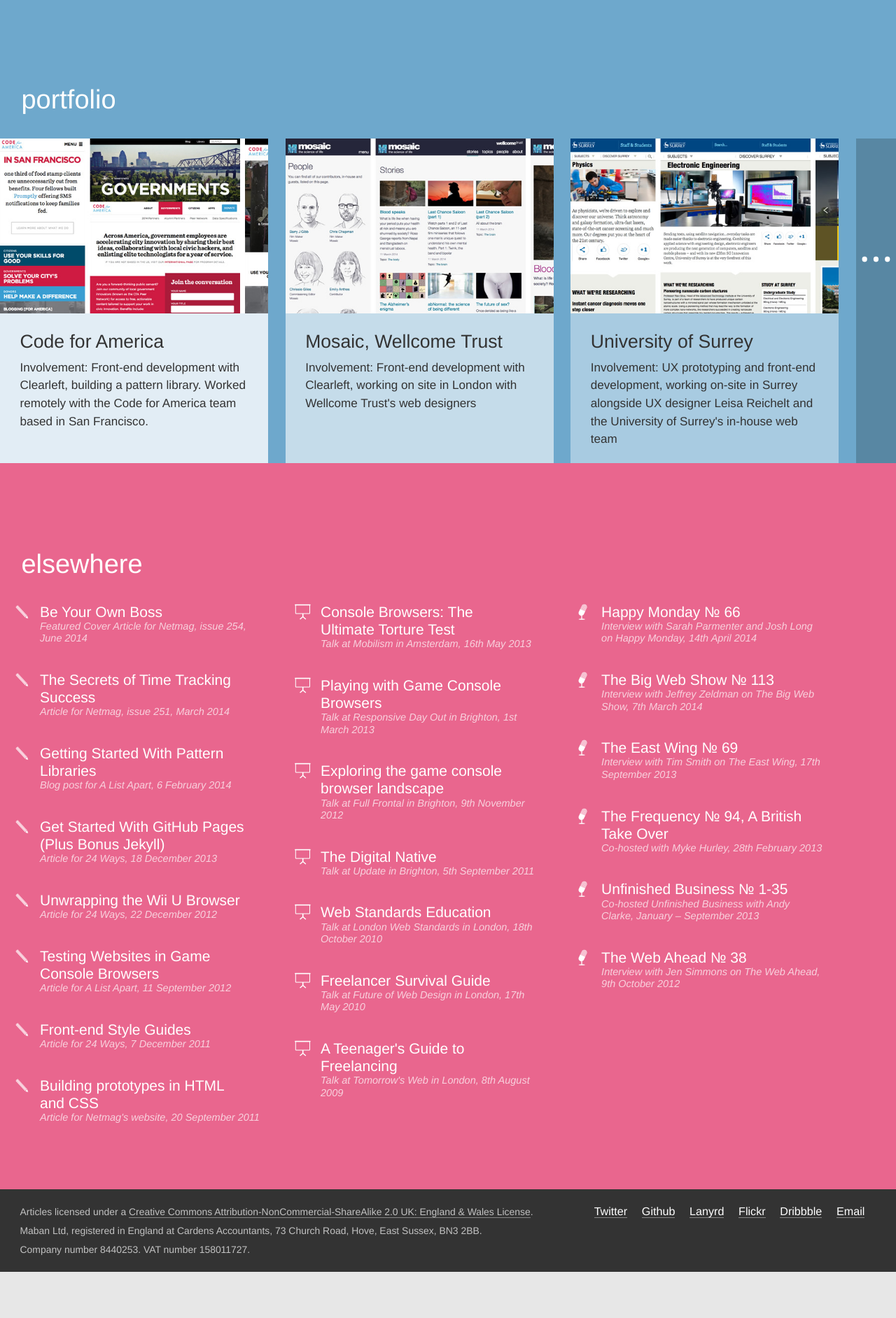
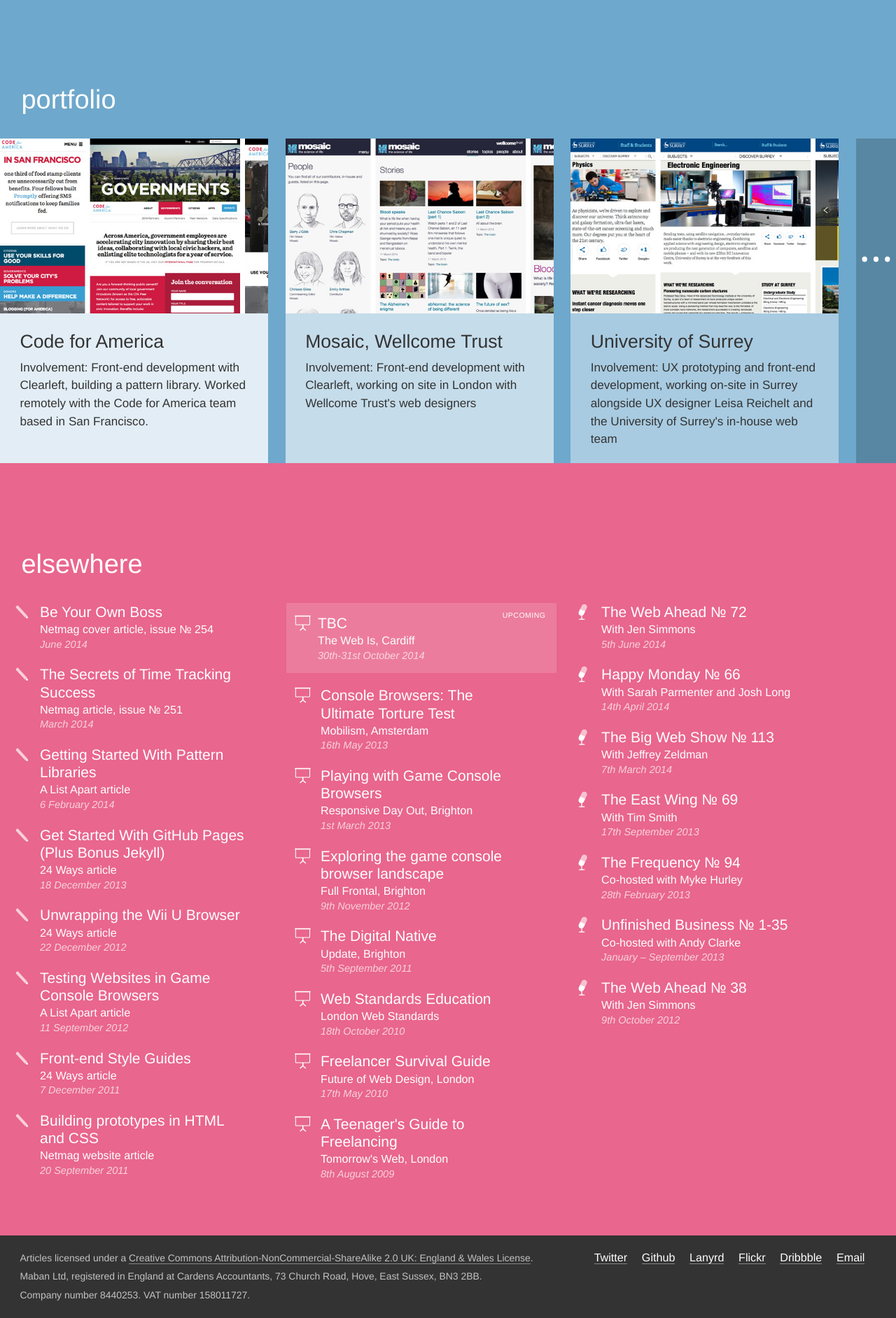
Before and after one commit to maban/maban, a Jekyll site: the page built from index.html, in a window 1280 px wide. Shown: the part 1355-3239 px from the top of the page at 70% size. Built offline with Jekyll 4.4.1, drawn with Linux system fonts in a browser that asks for light colours; before the commit the page ends 3173 px from its top, so only the background shows below that.

Commit message:
Add links to elsewhere section. New highlight style

```diff
--- a/index.html
+++ b/index.html
@@ -125,49 +125,57 @@ slug: home
         <li>
           <a class="link-type-article" href="http://www.myfavouritemagazines.co.uk/design/net-magazine-back-issues/net-june-14-issue-254/">
             <h3>Be Your Own Boss</h3>
-            <p>Featured Cover Article for Netmag, issue 254, June 2014</p>
+            <h4>Netmag cover article, issue № 254</h4>
+            <p>June 2014</p>
           </a>
         </li>
         <li>
           <a class="link-type-article" href="http://www.myfavouritemagazines.co.uk/design/net-magazine-back-issues/net-march-14-issue-251/">
               <h3>The Secrets of Time Tracking Success</h3>
-              <p>Article for Netmag, issue 251, March 2014</p>
+              <h4>Netmag article, issue № 251</h4>
+              <p>March 2014</p>
           </a>
         </li>
         <li>
           <a class="link-type-article" href="http://alistapart.com/blog/post/getting-started-with-pattern-libraries">
               <h3>Getting Started With Pattern Libraries</h3>
-              <p>Blog post for A List Apart, 6 February 2014</p>
+              <h4>A List Apart article</h4>
+              <p>6 February 2014</p>
           </a>
         </li>
         <li>
           <a class="link-type-article" href="http://24ways.org/2013/get-started-with-github-pages/">
               <h3>Get Started With GitHub Pages (Plus Bonus Jekyll)</h3>
-              <p>Article for 24 Ways, 18 December 2013</p>
+              <h4>24 Ways article</h4>
+              <p>18 December 2013</p>
           </a>
         </li>
         <li>
           <a class="link-type-article" href="http://24ways.org/2012/unwrapping-the-wii-u-browser/">
               <h3>Unwrapping the Wii U Browser</h3>
-              <p>Article for 24 Ways, 22 December 2012</p>
+              <h4>24 Ways article</h4>
+              <p>22 December 2012</p>
           </a>
         </li>
         <li>
          <a class="link-type-article" href="http://alistapart.com/article/testing-websites-in-game-console-browsers">
              <h3>Testing Websites in Game Console Browsers</h3>
-             <p>Article for A List Apart, 11 September 2012</p>
+             <h4>A List Apart article</h4>
+             <p>11 September 2012</p>
          </a>
         </li>
         <li>
          <a class="link-type-article" href="http://24ways.org/2011/front-end-style-guides/">
              <h3>Front-end Style Guides</h3>
-             <p>Article for 24 Ways, 7 December 2011</p>
+             <h4>24 Ways article</h4>
+             <p>7 December 2011</p>
          </a>
         </li>
         <li>
           <a class="link-type-article" href="http://www.creativebloq.com/web-design/building-prototypes-html-and-css-9134572">
               <h3>Building prototypes in HTML and CSS</h3>
-              <p>Article for Netmag's website, 20 September 2011</p>
+              <h4>Netmag website article</h4>
+              <p>20 September 2011</p>
           </a>
         </li>
     </ol>
@@ -178,46 +186,61 @@ slug: home
 
     <h3 class="heading-subsection">Talks</h3>
     <ol class="list ">
+        <li class="highlight">
+          <a class="link-type-talk" href="http://lanyrd.com/2014/thewebis/">
+              <h3>TBC</h3>
+              <h4 class="highlight-label">Upcoming</h4>
+              <h4>The Web Is, Cardiff</h4>
+              <p>30th-31st October 2014</p>
+          </a>
+        </li>
         <li>
           <a class="link-type-talk" href="http://lanyrd.com/2013/mobilism/scfxhz/">
               <h3>Console Browsers: The Ultimate Torture Test</h3>
-              <p>Talk at Mobilism in Amsterdam, 16th May 2013</p>
+              <h4>Mobilism, Amsterdam</h4>
+              <p>16th May 2013</p>
           </a>
         </li>
         <li>
           <a class="link-type-talk" href="http://lanyrd.com/2013/responsiveconf/scdtfw/">
               <h3>Playing with Game Console Browsers</h3>
-              <p>Talk at Responsive Day Out in Brighton, 1st March 2013</p>
+              <h4>Responsive Day Out, Brighton</h4>
+              <p>1st March 2013</p>
           </a>
         </li>
         <li>
           <a class="link-type-talk" href="http://lanyrd.com/2012/full-frontal/sztqf/">
               <h3>Exploring the game console browser landscape</h3>
-              <p>Talk at Full Frontal in Brighton, 9th November 2012</p>
+              <h4>Full Frontal, Brighton</h4>
+              <p>9th November 2012</p>
           </a>
         </li>
         <li>
           <a class="link-type-talk" href="http://lanyrd.com/2011/updateconf/sggxw/">
               <h3>The Digital Native</h3>
-              <p>Talk at Update in Brighton, 5th September 2011</p>
+              <h4>Update, Brighton</h4>
+              <p>5th September 2011</p>
           </a>
         </li>
         <li>
           <a class="link-type-talk" href="http://lanyrd.com/2010/lwsedu/">
               <h3>Web Standards Education</h3>
-              <p>Talk at London Web Standards in London, 18th October 2010</p>
+              <h4>London Web Standards</h4>
+              <p>18th October 2010</p>
           </a>
         </li>
         <li>
           <a class="link-type-talk" href="http://lanyrd.com/2010/future-of-web-design/skth/">
               <h3>Freelancer Survival Guide</h3>
-              <p>Talk at Future of Web Design in London, 17th May 2010</p>
+              <h4>Future of Web Design, London</h4>
+              <p>17th May 2010</p>
           </a>
         </li>
         <li>
           <a class="link-type-talk" href="http://lanyrd.com/2009/tomorrowsweb/sktk/">
               <h3>A Teenager's Guide to Freelancing</h3>
-              <p>Talk at Tomorrow's Web in London, 8th August 2009</p>
+              <h4>Tomorrow's Web, London</h4>
+              <p>8th August 2009</p>
           </a>
         </li>
     </ol>
@@ -227,39 +250,52 @@ slug: home
     <h3 class="heading-subsection">Podcasts</h3>
     <ol class="list">
         <li>
+          <a class="link-type-podcast" href="http://5by5.tv/webahead/72">
+              <h3>The Web Ahead № 72</h3>
+              <h4>With Jen Simmons</h4>
+              <p>5th June 2014</p>
+          </a>
+        </li>
+        <li>
           <a class="link-type-podcast" href="http://www.happymondaypodcast.com/episodes/2030-episode-66-anna-debenham">
               <h3>Happy Monday № 66</h3>
-              <p>Interview with Sarah Parmenter and Josh Long on Happy Monday, 14th April 2014</p>
+              <h4>With Sarah Parmenter and Josh Long</h4>
+              <p>14th April 2014</p>
           </a>
         </li>
         <li>
           <a class="link-type-podcast" href="http://www.muleradio.net/thebigwebshow/113/">
               <h3>The Big Web Show № 113</h3>
-              <p>Interview with Jeffrey Zeldman on The Big Web Show, 7th March 2014</p>
+              <h4>With Jeffrey Zeldman</h4>
+              <p>7th March 2014</p>
           </a>
         </li>
         <li>
           <a class="link-type-podcast" href="http://5by5.tv/eastwing/69">
               <h3>The East Wing № 69</h3>
-              <p>Interview with Tim Smith on The East Wing, 17th September 2013</p>
+              <h4>With Tim Smith</h4>
+              <p>17th September 2013</p>
           </a>
         </li>
         <li>
           <a class="link-type-podcast" href="http://5by5.tv/frequency/94">
-              <h3>The Frequency № 94, A British Take Over</h3>
-              <p>Co-hosted with Myke Hurley, 28th February 2013</p>
+              <h3>The Frequency № 94</h3>
+              <h4>Co-hosted with Myke Hurley</h4>
+              <p>28th February 2013</p>
           </a>
         </li>
         <li>
           <a class="link-type-podcast" href="http://unfinished.bz">
               <h3>Unfinished Business № 1-35</h3>
-              <p>Co-hosted Unfinished Business with Andy Clarke, January – September 2013</p>
+              <h4>Co-hosted with Andy Clarke</h4>
+              <p>January – September 2013</p>
           </a>
         </li>
         <li>
           <a class="link-type-podcast" href="http://5by5.tv/webahead/38">
               <h3>The Web Ahead № 38</h3>
-              <p>Interview with Jen Simmons on The Web Ahead, 9th October 2012</p>
+              <h4>With Jen Simmons</h4>
+              <p>9th October 2012</p>
           </a>
         </li>
     </ol>
--- a/style/main.css
+++ b/style/main.css
@@ -475,20 +475,22 @@ figcaption {
         }
     }
 
-.list-column a {
-    padding: 0;
-    font-size: 0.85em;
-    position: inherit;
+.list-column h3 {
+    font-size: 1.3em;
     }
 
-.list-column h3 {
-    font-size: 1.3em;
+.list-column h4 {
+    font-size: 1em;
+    opacity: 1;
+    font-weight: normal;
+    margin: 0;
     }
 
 .list-column p {
     font-style: italic;
     opacity: 0.7;
     line-height: 1.2em;
+    margin-bottom: 0;
     }
 
 .list-column li {
@@ -501,7 +503,10 @@ figcaption {
         margin-right: 1em;
         }
 
-.list-column li a {
+.list-column a {
+    padding: 0;
+    font-size: 0.85em;
+    position: inherit;
     background-repeat: no-repeat;
     background-position: left top;
     background-size: 25px;
@@ -1157,6 +1162,29 @@ figcaption {
   margin-bottom: 1em;
 }
 
+.highlight a {
+    background-color: rgba(255,255,255,0.14);
+    padding: 1em 2.5% 1em 45px;
+    position: relative;
+    width: 94%;
+    background-position: 11px 1em;
+    margin-left: -10px;
+    margin-left: -11px;
+    margin-right: -11px;
+}
+
+.highlight .highlight-label {
+    position: absolute;
+    top: 0.5em;
+    right: 1.5em;
+    font-style: normal;
+    font-weight: normal;
+    opacity: 1;
+    font-size: 0.65em;
+    text-transform: uppercase;
+    letter-spacing: 0.5px;
+}
+
 .page-writing main,
 .page-post main {
     border-top: 8px solid #96b346;
```
